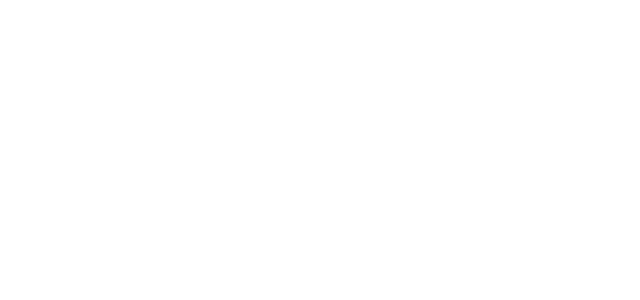
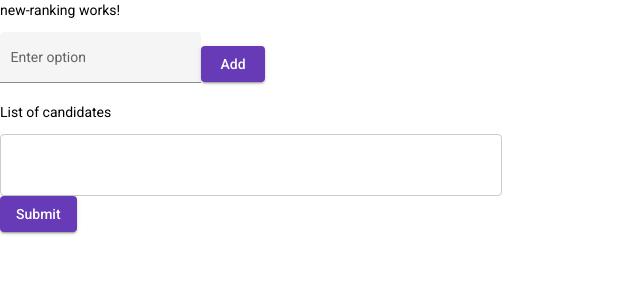
Before and after one commit to seFausto/rank-voting-app, an Angular app: page /new in a window 1280 px wide. Before the commit this address led to /. Shown: the top 300 px of the page, without its empty margins (0-640 px from the left). Built offline with nearby package versions, Linux system fonts and the light colour scheme.

Commit message:
Add new ranking page

```diff
--- a/src/app/app-routing.module.ts
+++ b/src/app/app-routing.module.ts
@@ -1,13 +1,15 @@
 import { NgModule } from '@angular/core';
 import { RouterModule, Routes } from '@angular/router';
 import { LandingComponent } from './landing/landing.component';
+import { NewRankingComponent } from './new-ranking/new-ranking.component';
 import { ResultsComponent } from './results/results.component';
 import { VotesComponent } from './votes/votes.component';
 
 const routes: Routes = [
-  { path: 'votes/results', component: ResultsComponent},
+  { path: 'votes/results', component: ResultsComponent },
   { path: 'votes', component: VotesComponent },
   { path: 'vote', component: VotesComponent },
+  { path: 'new', component: NewRankingComponent },
   { path: '', component: LandingComponent }
 ];
 
--- a/src/app/app.module.ts
+++ b/src/app/app.module.ts
@@ -12,6 +12,7 @@ import { AppComponent } from './app.component';
 import { VotesComponent } from './votes/votes.component';
 import { ResultsComponent } from './results/results.component';
 import { LandingComponent } from './landing/landing.component';
+import { NewRankingComponent } from './new-ranking/new-ranking.component';
 
 
 
@@ -21,7 +22,8 @@ import { LandingComponent } from './landing/landing.component';
     AppComponent,
     VotesComponent,
     ResultsComponent,
-    LandingComponent
+    LandingComponent,
+    NewRankingComponent
   ],
   imports: [
     BrowserModule,
--- a/src/app/landing/landing.component.html
+++ b/src/app/landing/landing.component.html
@@ -1,7 +1,10 @@
 <mat-grid-list cols="2" rowHeight="2:1">
     <mat-grid-tile>
-        <button mat-raised-button color="primary">New Ranking</button>
+        <a routerLink="/new">
+            <button mat-raised-button color="primary">New Ranking</button>
+        </a>
     </mat-grid-tile>
+
     <mat-grid-tile>
         <div>
             <mat-form-field appearance="fill">
--- /dev/null
+++ b/src/app/new-ranking/new-ranking.component.css
@@ -0,0 +1,48 @@
+.example-list {
+    width: 500px;
+    max-width: 100%;
+    border: solid 1px #ccc;
+    min-height: 60px;
+    display: block;
+    background: white;
+    border-radius: 4px;
+    overflow: hidden;
+  }
+
+  .example-box {
+    padding: 20px 10px;
+    border-bottom: solid 1px #ccc;
+    color: rgba(0, 0, 0, 0.87);
+    display: flex;
+    flex-direction: row;
+    align-items: center;
+    justify-content: space-between;
+    box-sizing: border-box;
+    cursor: move;
+    background: white;
+    font-size: 14px;
+  }
+
+  .cdk-drag-preview {
+    box-sizing: border-box;
+    border-radius: 4px;
+    box-shadow: 0 5px 5px -3px rgba(0, 0, 0, 0.2),
+                0 8px 10px 1px rgba(0, 0, 0, 0.14),
+                0 3px 14px 2px rgba(0, 0, 0, 0.12);
+  }
+
+  .cdk-drag-placeholder {
+    opacity: 0;
+  }
+
+  .cdk-drag-animating {
+    transition: transform 250ms cubic-bezier(0, 0, 0.2, 1);
+  }
+
+  .example-box:last-child {
+    border: none;
+  }
+
+  .example-list.cdk-drop-list-dragging .example-box:not(.cdk-drag-placeholder) {
+    transition: transform 250ms cubic-bezier(0, 0, 0.2, 1);
+  }
--- /dev/null
+++ b/src/app/new-ranking/new-ranking.component.html
@@ -0,0 +1,27 @@
+<p>new-ranking works!</p>
+
+<div>
+
+    <form #submitVote="ngForm" (ngSubmit)="onClickSubmit()">
+        <mat-form-field appearance="fill">
+            <mat-label>Enter option</mat-label>
+            <input matInput [(ngModel)]="newCandidate" name="candidate">
+        </mat-form-field>
+
+        <button mat-raised-button color="primary">
+            Add
+        </button>
+    </form>
+</div>
+
+<div>
+    <p>List of candidates</p>
+    <div class="example-list">
+        <div class="example-box" *ngFor="let candidate of resultArray; index as i">
+            {{i + 1}} - {{candidate}}
+        </div>
+    </div>
+    <button mat-raised-button color="primary" (click)="onClickSubmitList()">
+        Submit
+    </button>
+</div>
--- /dev/null
+++ b/src/app/new-ranking/new-ranking.component.ts
@@ -0,0 +1,28 @@
+import { Component, OnInit } from '@angular/core';
+
+@Component({
+  selector: 'app-new-ranking',
+  templateUrl: './new-ranking.component.html',
+  styleUrls: ['./new-ranking.component.css']
+})
+export class NewRankingComponent implements OnInit {
+
+  constructor() { }
+
+  resultArray: string[];
+  newCandidate: string;
+
+  ngOnInit(): void {
+    this.resultArray = Array();
+  }
+
+  onClickSubmit() {
+    this.resultArray.push(this.newCandidate);
+    this.newCandidate = "";
+  }
+
+  onClickSubmitList() {
+    this.resultArray.forEach(x => console.log(x));
+  }
+
+}
```
